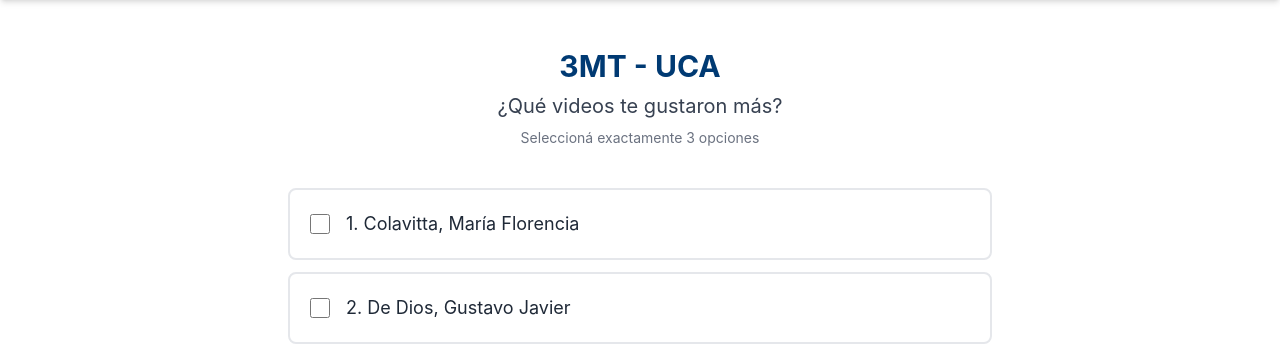
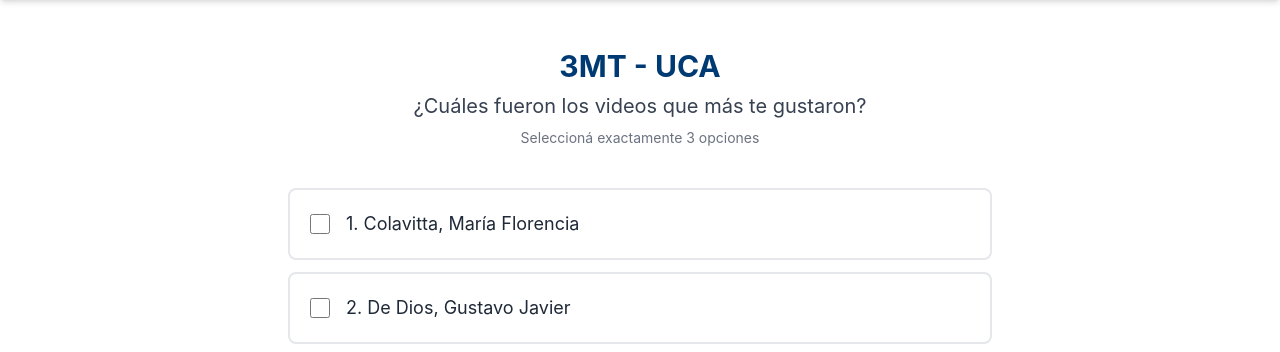
Before and after one commit to rescuderog/competencias_encuesta, a Flask app: page /vote/3mt-uca in a window 1280 px wide. Shown: the part 68-420 px from the top of the page. Run offline with Flask 3, Linux system fonts and the light colour scheme; some libraries are stand-ins or nearby versions.

Commit message:
cambio en el wording mínimo

```diff
--- a/templates/vote.html
+++ b/templates/vote.html
@@ -6,7 +6,7 @@
 <div class="max-w-3xl mx-auto px-4 sm:px-6 lg:px-8 py-12">
     <div class="text-center mb-10">
         <h1 class="text-3xl font-bold text-uca-blue mb-2">{{ competition.name }}</h1>
-        <p class="text-xl text-gray-700 mb-2">¿Qué videos te gustaron más?</p>
+        <p class="text-xl text-gray-700 mb-2">¿Cuáles fueron los videos que más te gustaron?</p>
         <p class="text-sm text-gray-500">Seleccioná exactamente 3 opciones</p>
     </div>
 
```
